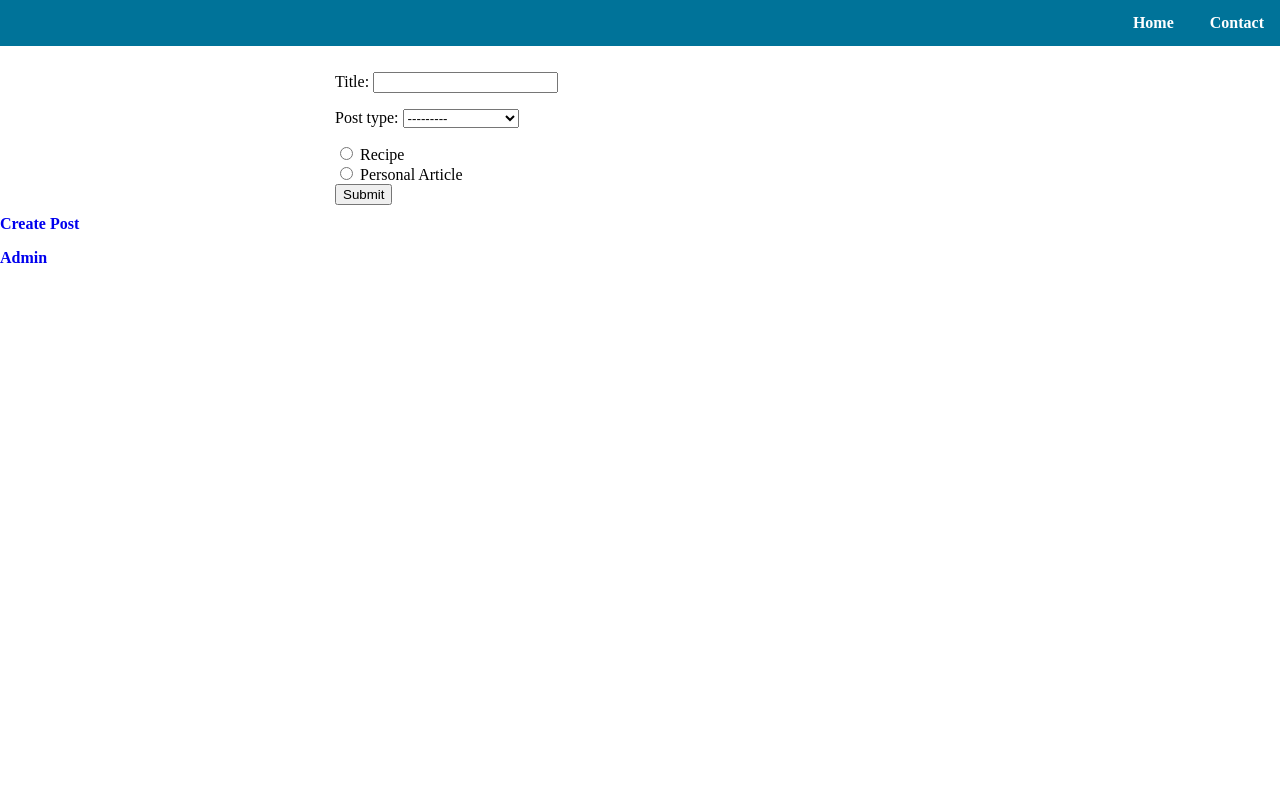
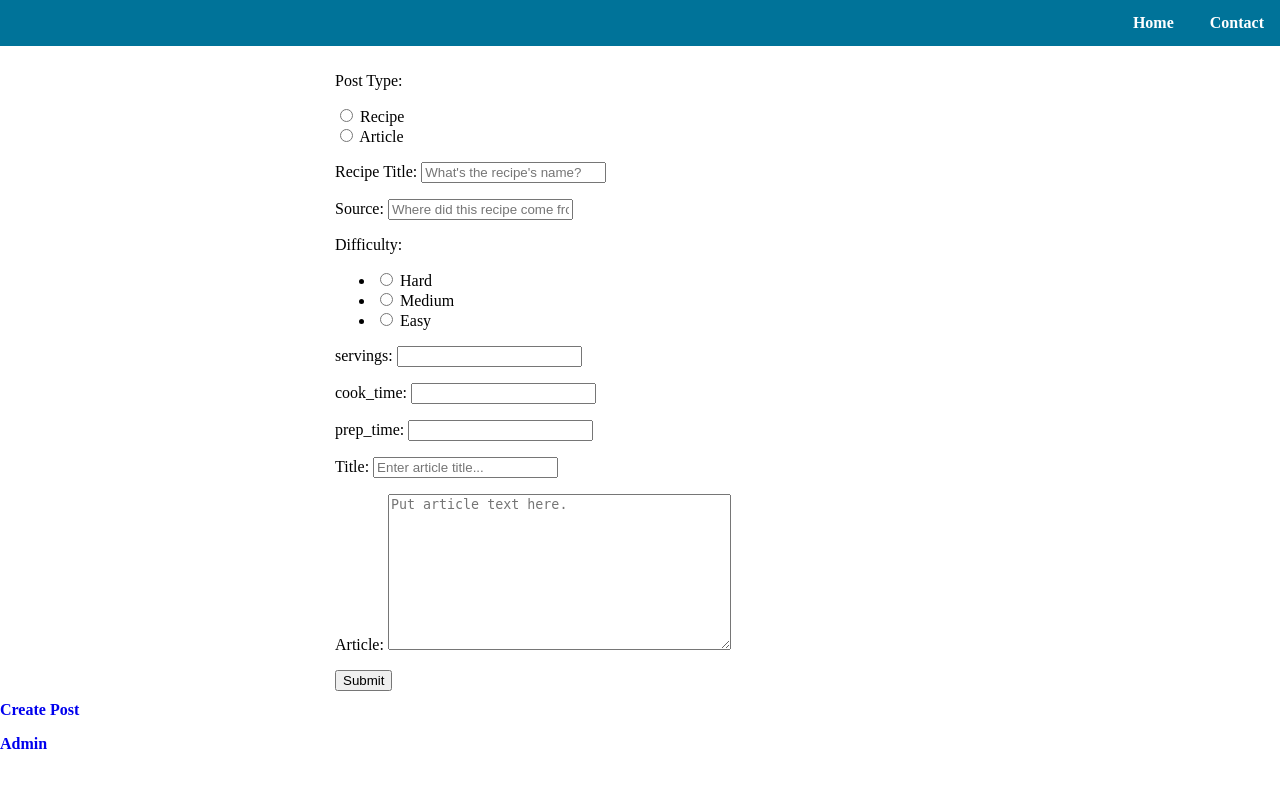
Before and after one commit to SteinW1/SteinTech, a Django app: page /newpost/ in a window 1280 px wide. Run offline with Django 3.2, Linux system fonts and the light colour scheme.

Commit message:
added recipe and article forms to postcreateview

```diff
--- a/blog/forms.py
+++ b/blog/forms.py
@@ -1,7 +1,7 @@
 from django import forms
 from .models import Post
 from recipes.models import Recipe, Ingredient
-'''
+
 class PostForm(forms.Form):
     title = forms.CharField(
         required=True,
@@ -17,16 +17,23 @@ class PostForm(forms.Form):
             attrs={'placeholder':'Who\'s post is this?'},
         ))
 
-    date_posted = forms.DateTimeField(
-        input_formats=('%m/%d/%y %H:%M'),
-        label='DatePosted',
-        )
-
-    post_type = forms.CharField(
+    post_type = forms.ChoiceField(
         choices=Post.post_types,
         required=True,
         label='Post Type',
-        widget=forms.RadioSelect(
-            attr={},
+)
+
+class ArticleForm(forms.Form):
+    articel_title = forms.CharField(
+        required=True,
+        label='Title',
+        widget=forms.TextInput(
+            attrs={'placeholder':'Enter article title...'},
         ))
-'''
+
+    article_text = forms.CharField(
+        required=True,
+        label='Article',
+        widget=forms.Textarea(
+            attrs={'placeholder':'Put article text here.'}
+        ))
--- a/blog/models.py
+++ b/blog/models.py
@@ -10,9 +10,17 @@ class Post(models.Model):
     date_last_edited = models.DateTimeField(auto_now=True)
     post_types = [
         ('recipe','Recipe'), #first element is the value set in model, second is the human-readable name
-        ('personal_article','Personal Article'),
+        ('article','Article'),
     ]
     post_type = models.CharField(max_length=100, choices=post_types)
 
     def get_absolute_url(self):
         return reverse('post-detail', kwargs={'pk': self.pk})
+
+class Article(models.Model):
+    post = models.OneToOneField(
+        Post,
+        on_delete=models.CASCADE,
+        primary_key=True,
+    )
+    text = models.TextField()
--- a/blog/templates/blog/home.html
+++ b/blog/templates/blog/home.html
@@ -2,8 +2,7 @@
 {% block content %}
     <div class="content">
         {% for post in posts %}
-            <a href="{% url 'post-detail' post.primary_key %}"> {{ post.title }} </a>
-            <p>{{ post.author }}</p>
+            <a href="{% url 'post-detail' post.primary_key %}"> {{ post.pk }} - {{ post.title }}</a>
             <p></p>
         {% endfor %}
     </div>
--- a/blog/templates/blog/post_form.html
+++ b/blog/templates/blog/post_form.html
@@ -6,12 +6,13 @@
             {% csrf_token %}
 
             <!-- Using the formset -->
-            {{ form.as_p }}
-
+            <p>Post Type:</p>
             {% for i in post_type_list %}
-                <input type="radio" id='{{ i.1 }}' name="post_type" value='{{ i.1 }}'>
-                <label for='{{ i.1 }}'>{{ i.1 }}</label><br>
+                <input type="radio" id='id_radio_{{ i.1 }}' name="post_type_radio" value='{{ i.1 }}'>
+                <label for='id_radio_{{ i.1 }}'>{{ i.1 }}</label><br>
             {% endfor %}
+            {{ form_recipe.as_p }}
+            {{ form_article.as_p }}
             <input type="submit" value="Submit">
         </form>
     </div>
--- a/blog/urls.py
+++ b/blog/urls.py
@@ -1,6 +1,7 @@
 from django.urls import path
 from .views import PostCreateView
 from . import views
+
 
 urlpatterns = [
     path('', views.home, name='blog-home'),
--- a/blog/views.py
+++ b/blog/views.py
@@ -1,7 +1,9 @@
-from django.shortcuts import render
+from django.shortcuts import render, redirect
 from django.views.generic import DetailView, ListView, CreateView
 from django.contrib.auth.mixins import LoginRequiredMixin, UserPassesTestMixin
 from .models import Post
+from .forms import PostForm, ArticleForm
+from recipes.forms import RecipeForm
 from recipes.models import Recipe, Ingredient
 
 def home(request):
@@ -27,7 +29,6 @@ class PostDetailView(DetailView):
 #class PostCreateView(LoginRequiredMixin, CreateView
 class PostCreateView(CreateView):
     model = Post
-    model2 = Recipe
 
     # fields to be displayed in the form
     fields = [
@@ -38,14 +39,34 @@ class PostCreateView(CreateView):
     def get_context_data(self, **kwargs):
         context = super().get_context_data(**kwargs)
         context["post_type_list"] = Post.post_types
+
+        for post_type in Post.post_types:
+            #func = getattr(Post.post_types, post_type[1])
+            #form_func = f'{post_type[1]}Form'
+            context[f'form_{post_type[0]}'] = globals()[f'{post_type[1]}Form']()
+
+
+
+
+        print(context)
+        context["form"] = PostForm()
+        context["form2"] = RecipeForm()
+        #print(context)
         return context
 
     def form_valid(self, form):
         '''This method is called when valid form data has been POSTed. '''
+        print(form.data)
+        if form.data['post_type_radio'] == 'Recipe':
+            print('$$$$$$$$$$$$$$$$$$$$$$$$$$')
         print(form.cleaned_data)
         form.instance.author = self.request.user
         return super().form_valid(form)
 
+    def post(self, request):
+        super(PostCreateView, self).post(request)
+        return redirect('/')
+
 '''
 class PostUpdateView(LoginRequiredMixin, UserPassesTestMixin, UpdateView):
 '''
--- a/recipes/forms.py
+++ b/recipes/forms.py
@@ -2,32 +2,49 @@ from django import forms
 from recipes.models import Recipe, Ingredient
 
 class RecipeForm(forms.Form):
+    recipe_title = forms.CharField(
+        required=True,
+        label='Recipe Title',
+        widget=forms.TextInput(
+            attrs={'placeholder':'What\'s the recipe\'s name?'
+            },
+        )
+    )
+
     source = forms.CharField(
         required=True,
-        label='Author',
+        label='Source',
         widget=forms.TextInput(
-            attrs={'placeholder':'Where did this recipe come from?'},
-            },
+            attrs={'placeholder':'Where did this recipe come from?'
+                },
         ))
+
     difficulty = forms.CharField(
         required=True,
         label='Difficulty',
         widget=forms.RadioSelect(
             choices=Recipe.difficulty_choices,
-            attrs={},
-            },
+            attrs={
+                },
         ))
 
-    servings = forms.CharField(
-        required=True,
-        label='Servings',
-        models.DecimalField(
+    servings = forms.DecimalField(
+            required=True,
+            label='servings',
             max_digits=4,
             decimal_places=2
-        ))
-    cook_time = forms.TimeField(
+        )
 
+    cook_time = forms.DecimalField(
+            required=True,
+            label='cook_time',
+            max_digits=4,
+            decimal_places=2
         )
-    prep_time = forms.TimeField(
 
+    prep_time = forms.DecimalField(
+            required=True,
+            label='prep_time',
+            max_digits=4,
+            decimal_places=2
         )
```
Also changed, not shown: recipes/views.py (+6 -1 lines), db.sqlite3, 1 other file.
